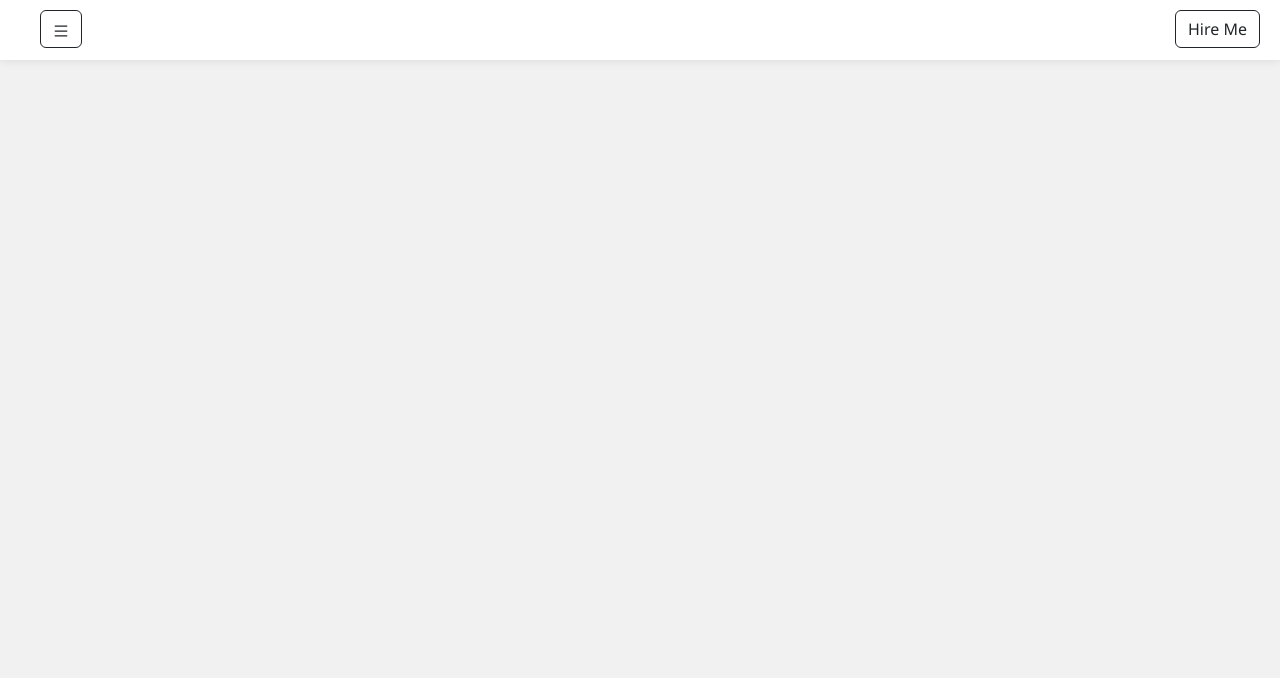
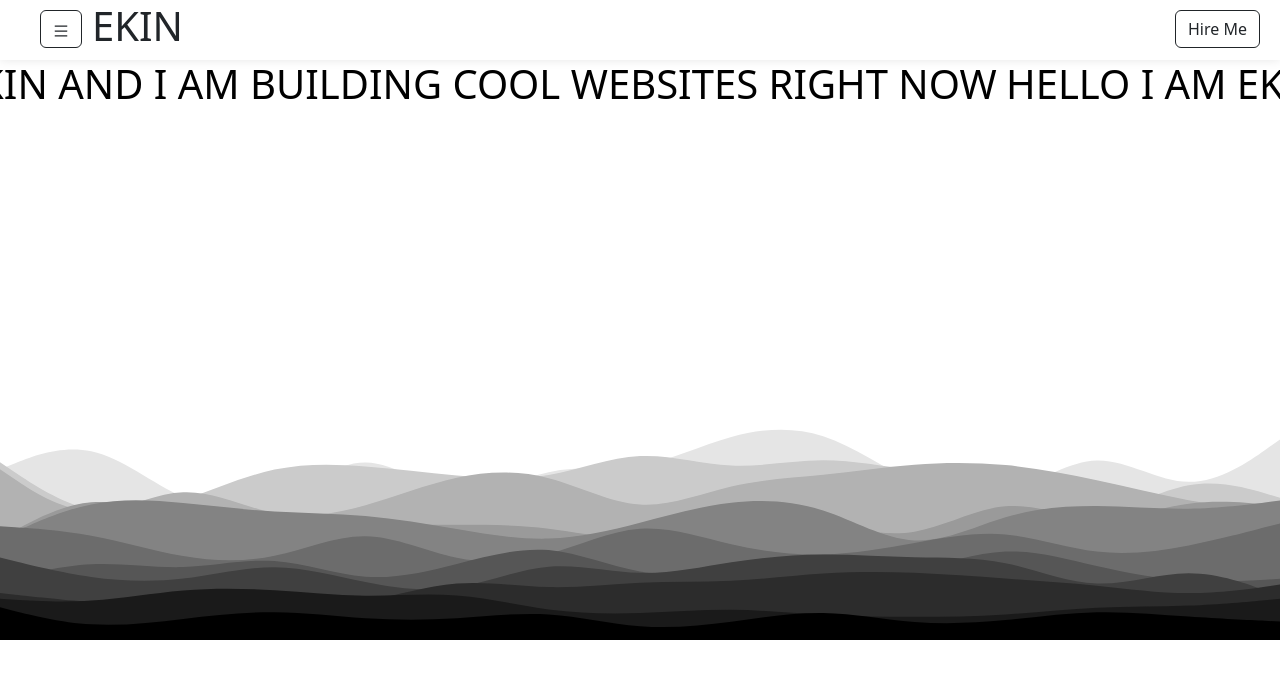
Before and after one commit to ekomeko/portfolio-website, a React (Create React App) app: page / in a window 1280 px wide. Shown: the top 678 px of the page. Built offline with nearby package versions, Linux system fonts and the light colour scheme.

Commit message:
new changes

```diff
--- a/src/header/header.css
+++ b/src/header/header.css
@@ -5,7 +5,7 @@
     position: fixed;
     top: 0;
     left: 0;
-    z-index: 1;
+    z-index: 99;
     box-shadow: 0 0 10px rgba(0,0,0,.1);
     display: flex;
     align-items: center;
--- a/src/mainscreen/One.js
+++ b/src/mainscreen/One.js
@@ -4,14 +4,18 @@ import './one.css';
 
 function One() {
     return (
-        <div className="one">
+        <>
+        <div className="layer spacer">
             <Marquee>
                 <div className="marquee">
-                <h1 className="header">EKIN EKIN EKIN EKIN EKIN EKIN EKIN EKIN EKIN EKIN EKIN EKIN EKIN EKIN</h1>
+                <h1 className="ekin">HELLO I AM EKIN AND I AM BUILDING COOL WEBSITES RIGHT NOW</h1>
                 </div>
             </Marquee>
         </div>
 
+
+
+        </>
     );
 
 }
--- a/src/mainscreen/one.css
+++ b/src/mainscreen/one.css
@@ -1,33 +1,25 @@
-
-.one{
-    margin: 0px;
-    height: 100%;
-    position: absolute;
-    text-align: center;
-    width: 100%;
-    background-color: #f1f1f1;
-    padding-top: 100px;
-    padding-bottom: 100px;
+.marquee{
+    background-color: white;
+    display: flex;
+    flex-flow: column;
+    margin-top: 60px;
 
 }
 
-.marquee{
+.ekin{
+    color: black;
 
-    background-color: black;
-    border: 0px;
-    display: flex;
-    flex-flow: column;
-    height: 100%;
-    top: 0;
-    bottom: 0;
 }
 
-.header{
+.spacer {
+    aspect-ratio: 900/450;
+    width: 100%;
+    background-repeat: no-repeat;
+    background-size: cover;
+    background-position: center;
+}
 
-    color: white;
-    font-size: 50px;
-    font-family: 'Segoe UI', Tahoma, Geneva, Verdana, sans-serif;
-    font-weight: 1000;
-    margin-top: 0px;
-    margin-bottom: 0px;
+
+.layer{
+    background-image: url(./layered-waves-haikei.svg);
 }
```
Also changed, not shown: src/mainscreen/layered-waves-haikei.svg (added), src/mainscreen/two.js (added).
